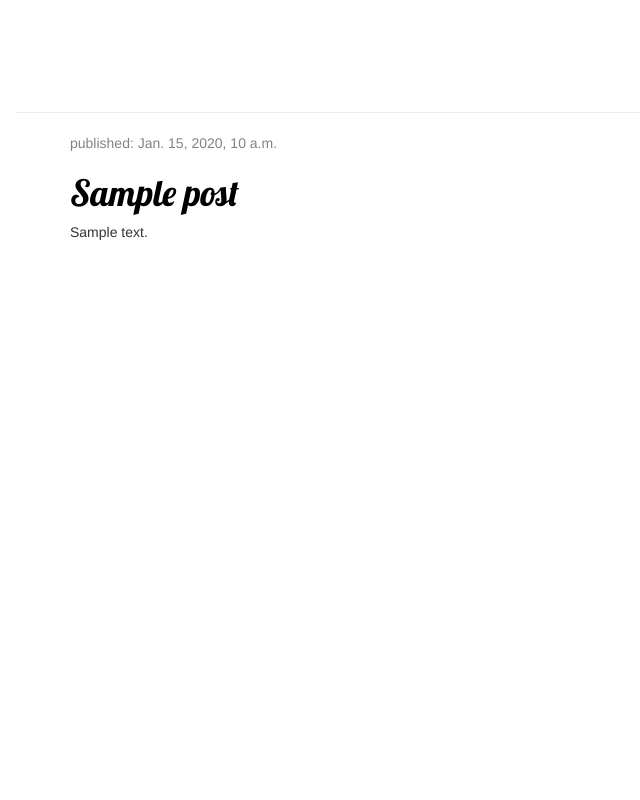
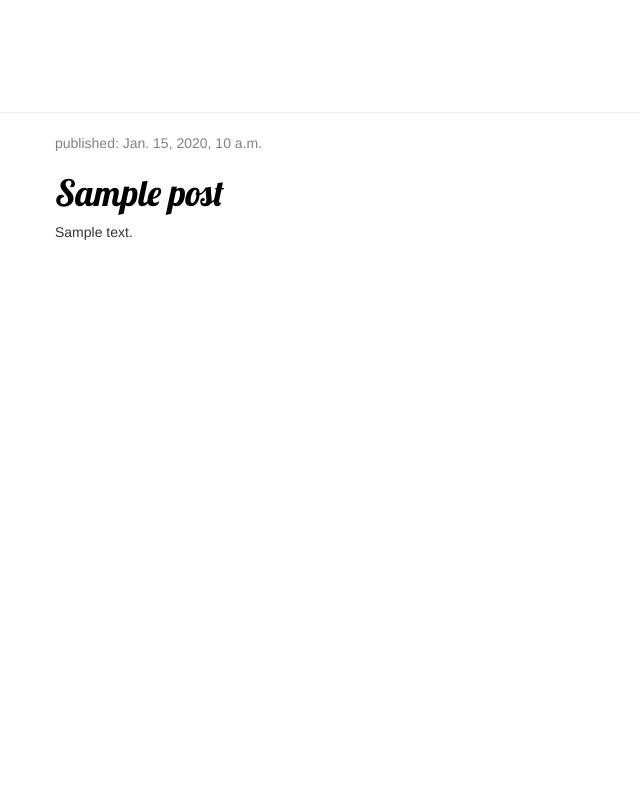
Before and after one commit to ralitsa1/my-first-blog, a Django app: template blog/templates/blog/post_list.html in a window 1280 px wide. Shown: the whole page, without its empty margins (0-640 px from the left). Run offline with Django 3.2, Linux system fonts and the light colour scheme; the template is opened without the code that fills it: values that come from a table or form of the project are taken from there, others are empty; tables that the repository leaves empty hold one stand-in row (values such as "Sample post"); some libraries are stand-ins or nearby versions.

```diff
--- a/blog/static/css/blog.css
+++ b/blog/static/css/blog.css
@@ -1,12 +1,3 @@
-h1 a {
-    color: #8562CC;
-    font-family: 'Lobster';
-}
-
-body {
-    padding-left: 15px;
-}
-
 <a href="https://en.wikipedia.org/wiki/Django" class="external_link" id="link_to_wiki_page">
 
 .page-header {
```
